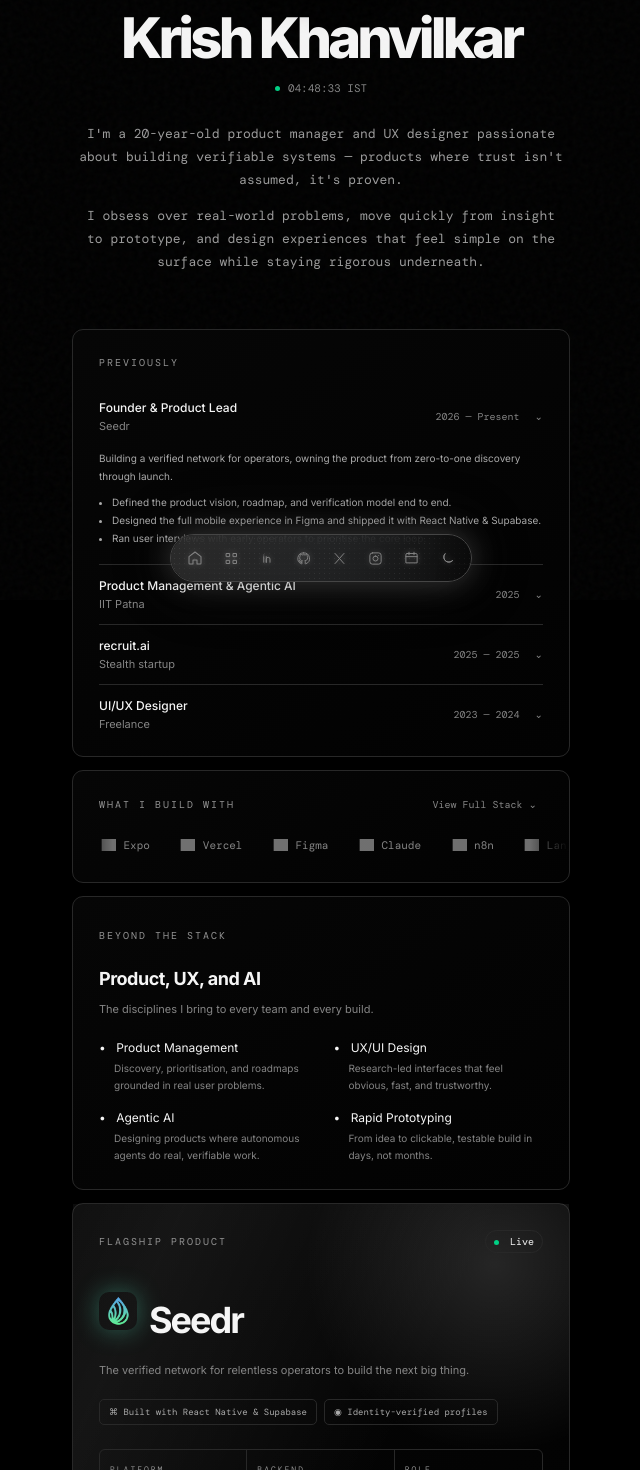
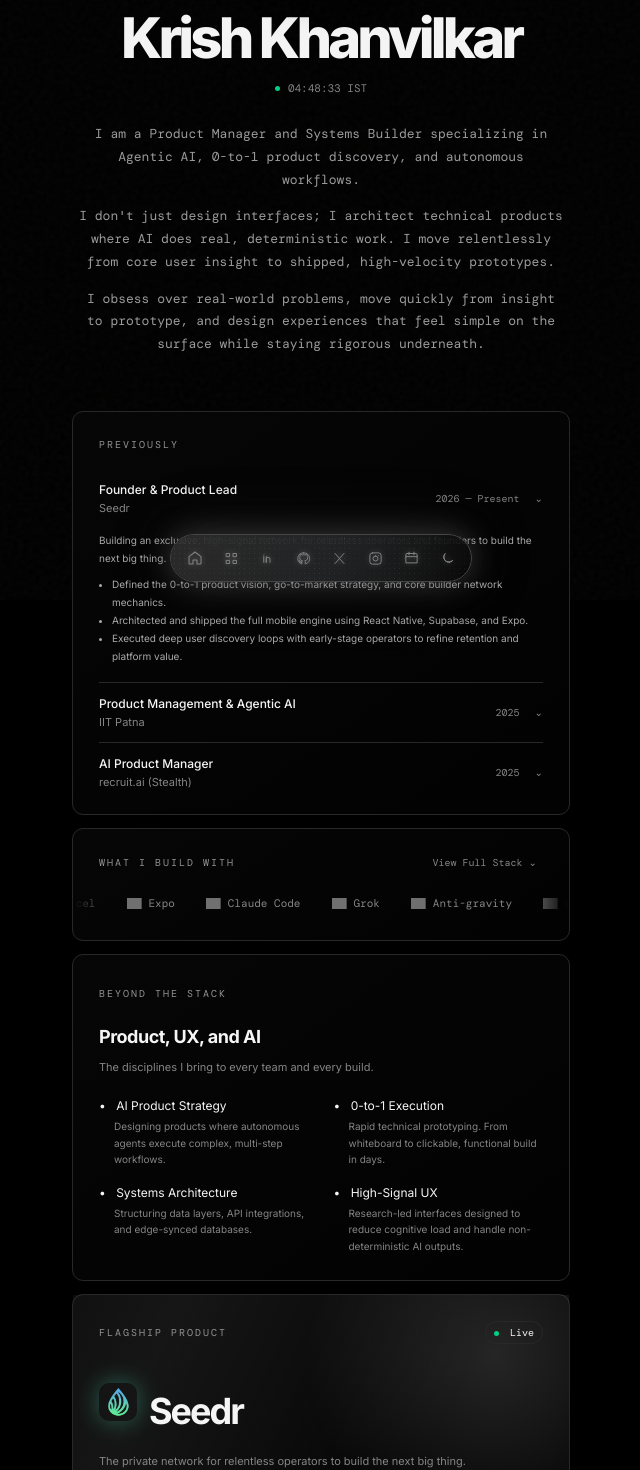
Before and after one commit to krishkhanvilkar/Portfolio, a Next.js app: page / in a window 1280 px wide. Shown: the part 200-1670 px from the top of the page, without its empty margins (319-959 px from the left). Built offline with nearby package versions, Linux system fonts and the light colour scheme; grey boxes are pictures that could not be loaded.

Commit message:
Refresh portfolio with AI product manager positioning

```diff
--- a/app/page.tsx
+++ b/app/page.tsx
@@ -6,19 +6,17 @@ import DockShader from "../components/portfolio/dock-shader"
 const profile = "https://hebbkx1anhila5yf.public.blob.vercel-storage.com/unnamed%20%2811%29-5eM4LcXo9WshDgvNQdAkUCyvwGEgNt.jpg"
 const brand = (slug: string) => `https://cdn.jsdelivr.net/gh/glincker/thesvg@main/public/icons/${slug}/mono.svg`
 const roles = [
-  ["Founder & Product Lead", "Seedr", "2026 — Present", "Building a verified network for operators, owning the product from zero-to-one discovery through launch."],
+  ["Founder & Product Lead", "Seedr", "2026 — Present", "Building an exclusive, high-signal network for relentless operators and founders to build the next big thing."],
   ["Product Management & Agentic AI", "IIT Patna", "2025", ""],
-  ["recruit.ai", "Stealth startup", "2025 — 2025", "Fast-built an agentic recruitment product in a focused sprint, taking it from insight to a working product experience."],
-  ["UI/UX Designer", "Freelance", "2023 — 2024", ""],
+  ["AI Product Manager", "recruit.ai (Stealth)", "2025", "Architected an agentic workflow product in a rapid sprint, taking it from raw insight to a fully autonomous AI recruitment engine."],
 ]
 const stack = [
-  ["React Native", "react"], ["Supabase", "supabase"], ["Expo", "expo"], ["Vercel", "vercel"], ["Figma", "figma"], ["Claude", "anthropic"], ["n8n", "n8n"], ["LangChain", "langchain"],
+  ["React Native", "react"], ["Supabase", "supabase"], ["Vercel", "vercel"], ["Expo", "expo"], ["Claude Code", "anthropic"], ["Grok", "xai"], ["Anti-gravity", "google"], ["n8n", "n8n"], ["LangChain", "langchain"], ["Figma", "figma"],
 ]
 const products = [
-  ["recruit.ai", "Agentic workflow automation built with n8n, AI agents, and custom flows to streamline recruitment.", "2025", ["n8n", "AI Agents", "Automation"]],
-  ["Medical Ops App", "A robust medical application designed for hospital management and seamless data flow.", "2025", ["Healthcare", "Operations", "Product Design"]],
-  ["UX Case Studies", "A collection of end-to-end design case studies — research, journey mapping, wireframes, and validated high-fidelity prototypes.", "2025", ["Figma", "User Research", "Prototyping"]],
-  ["Agentic Research Assistant", "A prototype agent that plans, searches, and summarises multi-source research into a structured, citable brief.", "2025", ["Agentic AI", "Prototype"]],
+  ["recruit.ai", "Agentic workflow automation built with n8n and custom LLM agents to streamline recruitment pipelines.", "2025", ["AI Agents", "Automation", "2025"]],
+  ["Medical Ops Platform", "A robust operational platform engineered for seamless hospital data flow and high-stakes workflow integrity.", "2025", ["Healthcare", "Systems Design", "2025"]],
+  ["Agentic Research Assistant", "An autonomous agent that plans, retrieves, and synthesizes multi-source data into structured, citable research briefs.", "2025", ["Agentic AI", "LLM Orchestration", "2025"]],
 ]
 
 function Clock() { const [time, setTime] = useState(""); useEffect(() => { const tick = () => setTime(new Intl.DateTimeFormat("en-IN", { timeZone: "Asia/Kolkata", hour: "2-digit", minute: "2-digit", second: "2-digit", hour12: false }).format(new Date()) + " IST"); tick(); const id = setInterval(tick, 1000); return () => clearInterval(id) }, []); return <span>{time}</span> }
@@ -31,15 +29,15 @@ export default function Home() {
   const [fullStack, setFullStack] = useState(false)
   return <main id="top" className={light ? "site light" : "site"}>
     <div className="noise" /><div className="wave" aria-hidden="true" />
-    <section className="hero"><div className="avatar-wrap"><img src={profile} alt="Krish Khanvilkar in a snowy mountain landscape" className="avatar" /><i /></div><h1>Krish Khanvilkar</h1><div className="clock"><b /> <Clock /></div><div className="bio"><p>I&apos;m a 20-year-old product manager and UX designer passionate about building verifiable systems — products where trust isn&apos;t assumed, it&apos;s proven.</p><p>I obsess over real-world problems, move quickly from insight to prototype, and design experiences that feel simple on the surface while staying rigorous underneath.</p></div></section>
+    <section className="hero"><div className="avatar-wrap"><img src={profile} alt="Krish Khanvilkar in a snowy mountain landscape" className="avatar" /><i /></div><h1>Krish Khanvilkar</h1><div className="clock"><b /> <Clock /></div><div className="bio"><p>I am a Product Manager and Systems Builder specializing in Agentic AI, 0-to-1 product discovery, and autonomous workflows.</p><p>I don&apos;t just design interfaces; I architect technical products where AI does real, deterministic work. I move relentlessly from core user insight to shipped, high-velocity prototypes.</p><p>I obsess over real-world problems, move quickly from insight to prototype, and design experiences that feel simple on the surface while staying rigorous underneath.</p></div></section>
     <div className="content">
-      <section className="card experience"><header><label>PREVIOUSLY</label></header>{roles.map(([title, org, year, detail], i) => <details key={title} open={i === 0}><summary><span><strong>{title}</strong><small>{org}</small></span><em>{year}</em><b>⌄</b></summary>{detail && <div className="detail"><p>{detail}</p>{i === 0 && <ul><li>Defined the product vision, roadmap, and verification model end to end.</li><li>Designed the full mobile experience in Figma and shipped it with React Native &amp; Supabase.</li><li>Ran user interviews with early operators to prioritise the core loop.</li></ul>}</div>}</details>)}</section>
-      <section className="card stack" id="stack"><header><label>WHAT I BUILD WITH</label><button onClick={() => setFullStack(!fullStack)} aria-expanded={fullStack}>View Full Stack <span>{fullStack ? "⌃" : "⌄"}</span></button></header><div className={`marquee ${fullStack ? "expanded" : ""}`}><div className="marquee-track">{[...stack, ...stack].map(([name, slug], i) => <span key={`${name}-${i}`}><BrandIcon slug={slug} label={name} />{name}</span>)}</div></div>{fullStack && <div className="stack-more" aria-label="Full technology stack"><div><label>CORE ENGINE</label>{stack.slice(0, 4).map(([name, slug]) => <span key={name}><BrandIcon slug={slug} label={name} />{name}</span>)}</div><div><label>DESIGN &amp; ARCHITECTURE</label>{[["Figma","figma"],["Claude","anthropic"],["n8n","n8n"],["LangChain","langchain"],["TypeScript","typescript"],["Next.js","nextjs"],["GitHub","github"],["Postgres","postgresql"]].map(([name, slug]) => <span key={name}><BrandIcon slug={slug} label={name} />{name}</span>)}</div></div>}</section>
-      <section className="card disciplines"><label>BEYOND THE STACK</label><h2>Product, UX, and AI</h2><p className="muted">The disciplines I bring to every team and every build.</p><div className="discipline-grid">{[["Product Management", "Discovery, prioritisation, and roadmaps grounded in real user problems."],["UX/UI Design", "Research-led interfaces that feel obvious, fast, and trustworthy."],["Agentic AI", "Designing products where autonomous agents do real, verifiable work."],["Rapid Prototyping", "From idea to clickable, testable build in days, not months."]].map(([a,b]) => <div key={String(a)}><h3>• <span>{String(a)}</span></h3><p>{b}</p></div>)}</div></section>
-      <section className="card flagship"><div className="eyebrow"><label>FLAGSHIP PRODUCT</label><span className="live"><i /> Live</span></div><div className="seedr-glow" aria-hidden="true" /><div className="seedr-brand"><img src="/favicon19.png" alt="Seedr logo" /><h2>Seedr</h2></div><p>The verified network for relentless operators to build the next big thing.</p><div className="pills"><span>⌘ Built with React Native &amp; Supabase</span><span>◉ Identity-verified profiles</span></div><div className="specs"><div><label>PLATFORM</label><b>React Native<br />Expo</b></div><div><label>BACKEND</label><b>Supabase</b></div><div><label>ROLE</label><b>Product &amp; UX<br />Design</b></div></div><a href="https://seedr-eta.vercel.app" target="_blank" rel="noreferrer">Visit Seedr ↗</a></section>
+      <section className="card experience"><header><label>PREVIOUSLY</label></header>{roles.map(([title, org, year, detail], i) => <details key={title} open={i === 0}><summary><span><strong>{title}</strong><small>{org}</small></span><em>{year}</em><b>⌄</b></summary>{detail && <div className="detail"><p>{detail}</p>{i === 0 && <ul><li>Defined the 0-to-1 product vision, go-to-market strategy, and core builder network mechanics.</li><li>Architected and shipped the full mobile engine using React Native, Supabase, and Expo.</li><li>Executed deep user discovery loops with early-stage operators to refine retention and platform value.</li></ul>}</div>}</details>)}</section>
+      <section className="card stack" id="stack"><header><label>WHAT I BUILD WITH</label><button onClick={() => setFullStack(!fullStack)} aria-expanded={fullStack}>View Full Stack <span>{fullStack ? "⌃" : "⌄"}</span></button></header><div className={`marquee ${fullStack ? "expanded" : ""}`}><div className="marquee-track">{[...stack, ...stack].map(([name, slug], i) => <span key={`${name}-${i}`}><BrandIcon slug={slug} label={name} />{name}</span>)}</div></div>{fullStack && <div className="stack-more" aria-label="Full technology stack"><div><label>CORE ENGINE &amp; INFRASTRUCTURE</label>{stack.slice(0, 4).map(([name, slug]) => <span key={name}><BrandIcon slug={slug} label={name} />{name}</span>)}</div><div><label>DESIGN &amp; ARCHITECTURE</label>{[["Claude Code","anthropic"],["Grok","xai"],["LangChain","langchain"],["n8n","n8n"],["Anti-gravity","google"],["OpenAI","openai"],["Figma","figma"]].map(([name, slug]) => <span key={name}><BrandIcon slug={slug} label={name} />{name}</span>)}</div></div>}</section>
+      <section className="card disciplines"><label>BEYOND THE STACK</label><h2>Product, UX, and AI</h2><p className="muted">The disciplines I bring to every team and every build.</p><div className="discipline-grid">{[["AI Product Strategy", "Designing products where autonomous agents execute complex, multi-step workflows."],["0-to-1 Execution", "Rapid technical prototyping. From whiteboard to clickable, functional build in days."],["Systems Architecture", "Structuring data layers, API integrations, and edge-synced databases."],["High-Signal UX", "Research-led interfaces designed to reduce cognitive load and handle non-deterministic AI outputs."]].map(([a,b]) => <div key={String(a)}><h3>• <span>{String(a)}</span></h3><p>{b}</p></div>)}</div></section>
+      <section className="card flagship"><div className="eyebrow"><label>FLAGSHIP PRODUCT</label><span className="live"><i /> Live</span></div><div className="seedr-glow" aria-hidden="true" /><div className="seedr-brand"><img src="/favicon19.png" alt="Seedr logo" /><h2>Seedr</h2></div><p>The private network for relentless operators to build the next big thing.</p><div className="pills"><span>⌘ Built with React Native &amp; Supabase</span></div><div className="specs"><div><label>PLATFORM</label><b>React Native<br />Expo</b></div><div><label>BACKEND</label><b>Supabase</b></div><div><label>ROLE</label><b>Product Lead<br />&amp; Architect</b></div></div><a href="https://seedr-eta.vercel.app" target="_blank" rel="noreferrer">Visit Seedr ↗</a></section>
       <section className="products" id="products"><label>PRODUCTS SO FAR</label>{products.map(([name, desc, year, tags]) => <article className="card product" key={String(name)}><div><h3>{String(name)}</h3><p>{String(desc)}</p><div className="tags">{(tags as string[]).map(t => <span key={String(t)}>{String(t)}</span>)}</div></div><time>{year}</time></article>)}</section>
       <section className="education" id="education"><label>EDUCATION</label><div className="edu-row"><div><h3>Product Management &amp; Agentic AI</h3><p>IIT Patna</p></div><time>2025 — 2026</time></div><div className="edu-row"><div><h3>Bachelor of Management Studies</h3><p>Mumbai University</p></div><time>2023 — 2026</time></div><div className="edu-row"><div><h3>Project Management Essentials</h3><p>Howard University</p></div><time>2024</time></div><div className="edu-row"><div><h3>Google UX Design Professional Certificate</h3><p>Google</p></div><time>2023</time></div></section>
-      <section className="card contact" id="contact"><label>GET IN TOUCH</label><h2>Let&apos;s build something<br />that matters</h2><p>Open to product roles, design collaborations, and conversations with fellow operators.</p><div className="contact-actions"><a className="primary" href="https://cal.com/krish-khanvilkar" target="_blank" rel="noreferrer">▣ &nbsp; Schedule a meeting</a><a href="mailto:khanvilkarkrish38@gmail.com">□ &nbsp; Email me</a></div><div className="social"><a href="https://linkedin.com/in/krishkhanvilkar" target="_blank" rel="noreferrer">in</a><a href="https://github.com" target="_blank" rel="noreferrer">◉</a><a href="https://x.com/thekrish__" target="_blank" rel="noreferrer">𝕏</a><a href="https://instagram.com/kr1sh.k_" target="_blank" rel="noreferrer">◎</a></div></section>
+      <section className="card contact" id="contact"><label>GET IN TOUCH</label><h2>Let&apos;s build something<br />that matters</h2><p>Open to AI Product roles, technical founding teams, and conversations with fellow operators.</p><div className="contact-actions"><a className="primary" href="https://cal.com/krish-khanvilkar" target="_blank" rel="noreferrer">▣ &nbsp; Schedule a meeting</a><a href="mailto:khanvilkarkrish38@gmail.com">□ &nbsp; Email me</a></div><div className="social"><a href="https://linkedin.com/in/krishkhanvilkar" target="_blank" rel="noreferrer">in</a><a href="https://github.com" target="_blank" rel="noreferrer">◉</a><a href="https://x.com/thekrish__" target="_blank" rel="noreferrer">𝕏</a><a href="https://instagram.com/kr1sh.k_" target="_blank" rel="noreferrer">◎</a></div></section>
       <footer>© 2026 Krish Khanvilkar</footer>
     </div>
     <nav className="dock" aria-label="Quick navigation"><DockShader light={light} /><a href="#top" aria-label="Home"><DockIcon name="home" /></a><a href="#products" aria-label="Products"><DockIcon name="grid" /></a><a href="https://linkedin.com/in/krishkhanvilkar" target="_blank" rel="noreferrer" aria-label="LinkedIn"><DockIcon name="linkedin" /></a><a href="https://github.com" target="_blank" rel="noreferrer" aria-label="GitHub"><DockIcon name="github" /></a><a href="https://x.com/thekrish__" target="_blank" rel="noreferrer" aria-label="X"><DockIcon name="x" /></a><a href="https://instagram.com/kr1sh.k_" target="_blank" rel="noreferrer" aria-label="Instagram"><DockIcon name="instagram" /></a><a href="#education" aria-label="Education"><DockIcon name="calendar" /></a><button onClick={() => setLight(!light)} aria-label="Toggle light mode"><DockIcon name="theme" /></button></nav>
```
